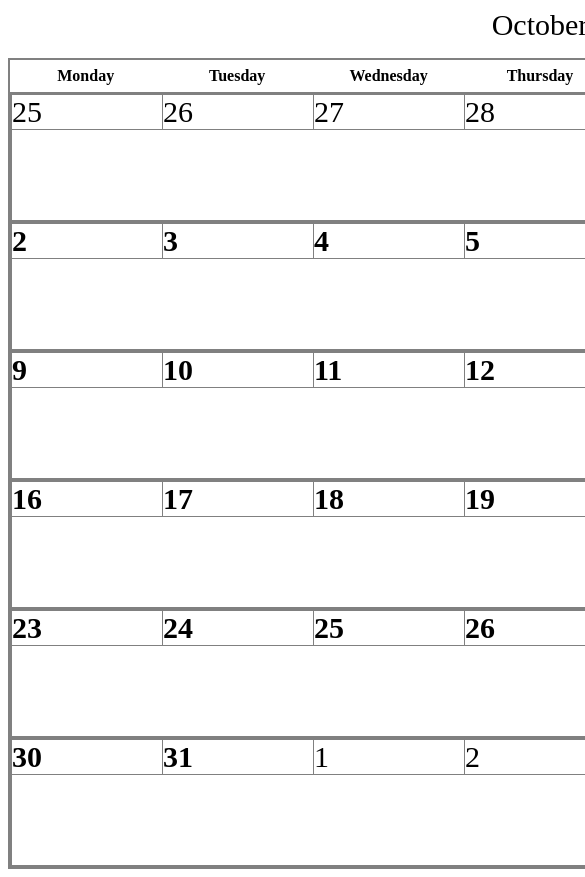
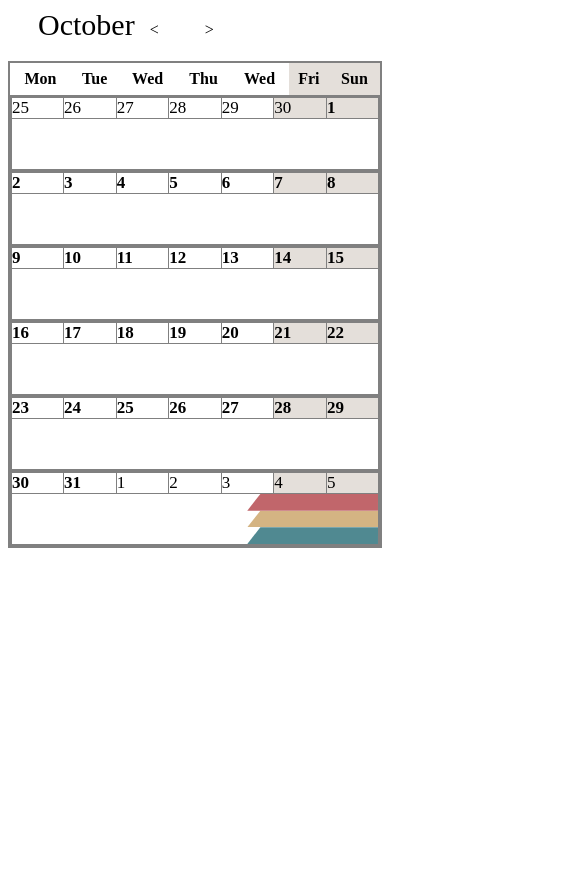
Before and after one commit to Lep333/guest_calendar, a Vue app: page / in a window 390 px wide. Shown: the top 877 px of the page, 585 px wide, since content can reach past the window. After the commit the page ends 844 px from the top, so only its background shows below. Built offline with nearby package versions, Linux system fonts and the light colour scheme.

Commit message:
started optimizing for mobile devices

```diff
--- a/src/App.vue
+++ b/src/App.vue
@@ -1,11 +1,15 @@
 <template>
   <div class="hello">
-    <table>
-      <caption class="monthCaption">
+    <span>
+          <span class="monthCaption">
         {{
           this.months[new Date(this.currYear, this.currMonth).getMonth()]
         }}
-      </caption>
+        </span>
+        <span @click="this.currMonth--"><div id="prevMonth">&lt;</div></span>
+        <span @click="this.currMonth++">&gt;</span>
+      </span>
+    <table>
       <tr>
         <th
           v-for="weekday in 7"
@@ -14,7 +18,7 @@
             String(this.weekdays[(weekday - 1 + this.startOfTheWeek) % 7])
           "
         >
-          {{ this.weekdays[(weekday - 1 + this.startOfTheWeek) % 7] }}
+          {{ this.getDayCaption[(weekday - 1 + this.startOfTheWeek) % 7] }}
         </th>
       </tr>
       <tr>
@@ -74,6 +78,16 @@ export default {
         "Friday",
         "Saturday",
       ],
+      weekdaysAbbr: [
+        "Sun",
+        "Mon",
+        "Tue",
+        "Wed",
+        "Thu",
+        "Wed",
+        "Fri",
+        "Sat"
+      ],
       months: [
         "January",
         "Febuary",
@@ -102,7 +116,9 @@ export default {
         { room: 1, start: new Date(2023, 10, 3), end: new Date(2023, 10, 6) },
         { room: 2, start: new Date(2023, 10, 3), end: new Date(2023, 10, 6) },
         { room: 3, start: new Date(2023, 10, 3), end: new Date(2023, 10, 6) },
-        { room: 1, start: new Date(2023, 10, 6), end: new Date(2023, 10, 8) },        { room: 1, start: new Date(2023, 10, 30), end: new Date(2023, 11, 12) },
+        { room: 1, start: new Date(2023, 10, 6), end: new Date(2023, 10, 8) },
+        { room: 1, start: new Date(2023, 10, 30), end: new Date(2023, 11, 12) },
+        { room: 1, start: new Date(2024, 1, 8), end: new Date(2024, 1, 10) },
       ],
     };
   },
@@ -267,6 +283,12 @@ export default {
       }
       return calEvents;
     },
+    getDayCaption() {
+      let desktop = window.matchMedia("(min-width: 768px)");
+
+      if (desktop.matches) return this.weekdays;
+      else return this.weekdaysAbbr;
+    },
   },
 };
 </script>
@@ -278,7 +300,11 @@ export default {
   grid-template-columns: repeat(14, 1fr);
   grid-row: 100%;
   grid-template-rows: repeat(3, 1fr);
-  height: 90px;
+  height: 50px;
+}
+span {
+  display: inline-block;
+  padding-left: 15px;
 }
 table,
 th,
@@ -287,7 +313,6 @@ td {
   padding-right: 0px;
 }
 table {
-  width: 50%;
   padding-left: 0px;
   padding-right: 0px;
   border-collapse: collapse;
@@ -296,7 +321,7 @@ table {
 }
 th,
 td {
-  width: 150px;
+  width: 1/7 * 100%;
 }
 th {
   height: 30px;
@@ -306,7 +331,7 @@ td {
   border-collapse: collapse;
   border-color: grey;
   border-width: 1px;
-  font-size: 30px;
+  font-size: 17px;
   margin: 0%;
   padding: 0%;
 }
@@ -356,4 +381,26 @@ td {
 .weekTd {
   width: 1/7;
 }
+#prevMonth {
+  width: 40px;
+  height: 40px;
+}
+@media only screen and (min-width: 768px) {
+td {
+  border-style: solid;
+  border-collapse: collapse;
+  border-color: grey;
+  border-width: 1px;
+  font-size: 30px;
+  margin: 0%;
+  padding: 0%;
+}
+ .wrapper {
+  display: grid;
+  grid-template-columns: repeat(14, 1fr);
+  grid-row: 100%;
+  grid-template-rows: repeat(3, 1fr);
+  height: 90px;
+}
+}
 </style>
```
